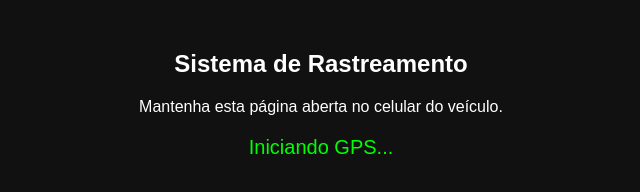
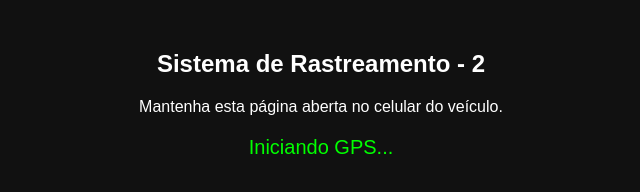
Before and after one commit to dourivaljunior/rastreador_veicular, a plain HTML site: page index.html in a window 1280 px wide. Shown: the whole page, without its empty margins (319-959 px from the left). Drawn offline with Linux system fonts and the light colour scheme.

Commit message:
Update heading text in index.html

```diff
--- a/index.html
+++ b/index.html
@@ -12,7 +12,7 @@
     </style>
 </head>
 <body>
-    <h2>Sistema de Rastreamento</h2>
+    <h2>Sistema de Rastreamento - 2</h2>
     <p>Mantenha esta página aberta no celular do veículo.</p>
     <div id="status" class="status">Iniciando GPS...</div>
 
```
